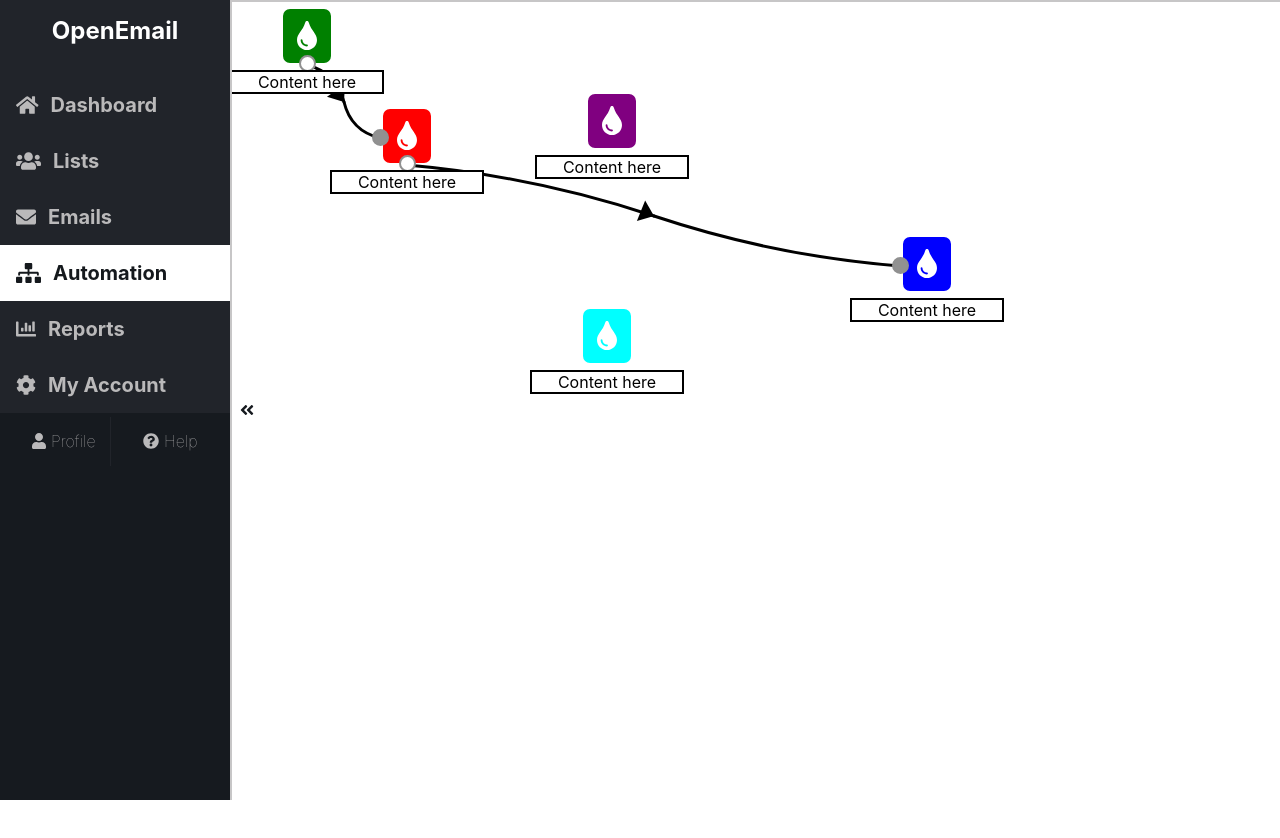
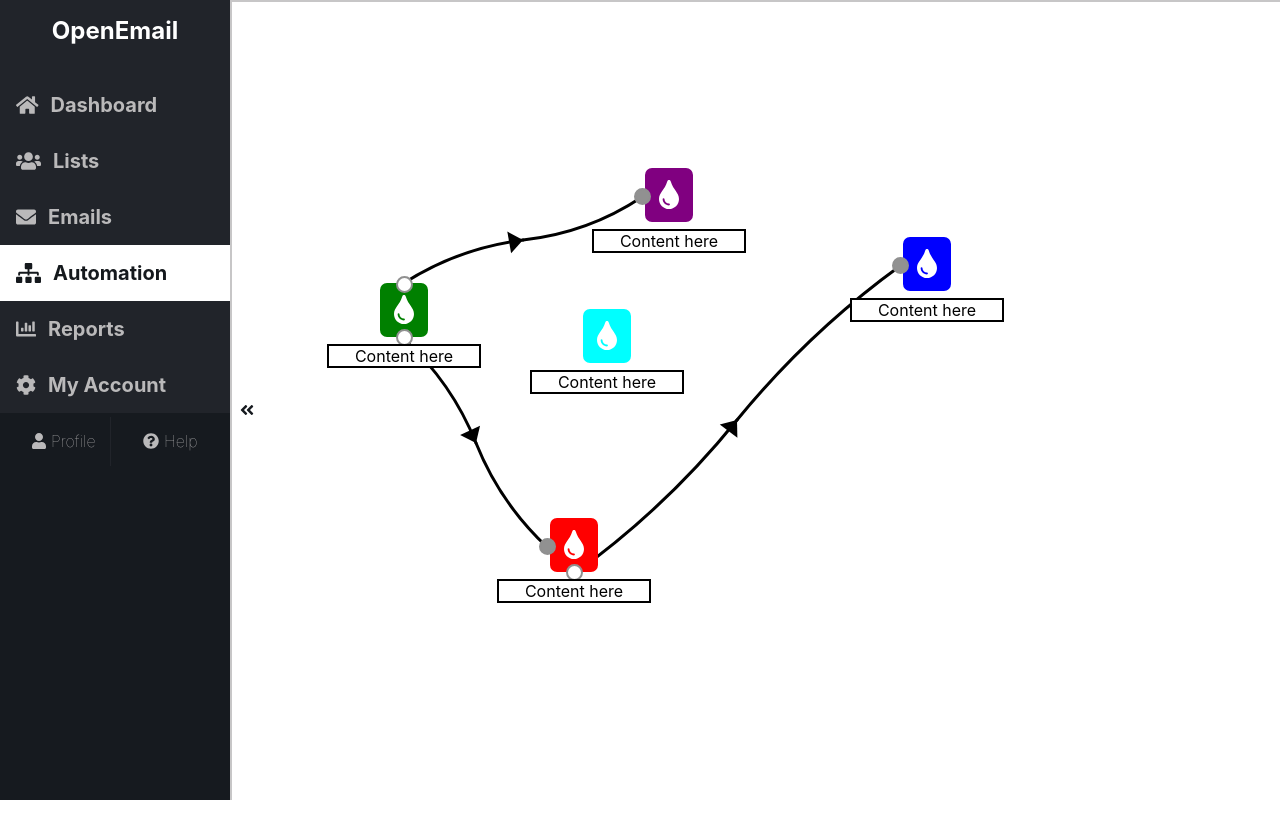
Before and after one commit to logmannn/marketing-automation-tool-ui, a React (Create React App) app: page / in a window 1280 px wide. Shown: the top 838 px of the page. Built offline with nearby package versions, Linux system fonts and the light colour scheme.

Commit message:
fix crashing issue when setting items unnecessarily

```diff
--- a/src/editing/Editing.js
+++ b/src/editing/Editing.js
@@ -79,26 +79,29 @@ export default class Editing extends Component {
         [
           {
             key: 0,
-            x: 0,
-            y: 0,
+            x: 97,
+            y: 274,
             icon: Drip,
             background: "green",
             activePoints: [
               {
-                top: "",
+                top: "start",
                 left: "",
                 bottom: "start",
                 right: ""
               }
             ],
-            connectedTo: [{ itemId: 1, status: "start", side: "bottom" }],
-            attachedLines: [0],
+            connectedTo: [
+              { itemId: 1, status: "start", side: "bottom" },
+              { itemId: 4, status: "start", side: "top" }
+            ],
+            attachedLines: [0, 2],
             deleted: false
           },
           {
             key: 1,
-            x: 100,
-            y: 100,
+            x: 267,
+            y: 509,
             icon: Drip,
             background: "red",
             activePoints: [
@@ -154,20 +157,20 @@ export default class Editing extends Component {
           },
           {
             key: 4,
-            x: 305,
-            y: 85,
+            x: 362,
+            y: 159,
             icon: Drip,
             background: "purple",
             activePoints: [
               {
                 top: "",
-                left: "",
+                left: "end",
                 bottom: "",
                 right: ""
               }
             ],
-            connectedTo: [],
-            attachedLines: [],
+            connectedTo: [{ itemId: 0, status: "end", side: "left" }],
+            attachedLines: [2],
             deleted: false
           }
         ]
@@ -207,6 +210,21 @@ export default class Editing extends Component {
             end: [
               {
                 item: 2,
+                side: "left"
+              }
+            ]
+          },
+          {
+            key: 1,
+            start: [
+              {
+                item: 0,
+                side: "top"
+              }
+            ],
+            end: [
+              {
+                item: 4,
                 side: "left"
               }
             ]
@@ -446,10 +464,10 @@ export default class Editing extends Component {
             index = attachedItemEnd.attachedLines.indexOf(id);
             items[lineItemEnd.item].attachedLines.splice(index, 1);
 
-            items[id] = {
-              ...items[id],
-              attachedLines: [...items[id].attachedLines]
-            };
+            // items[id] = {
+            //   ...items[id],
+            //   attachedLines: [...items[id].attachedLines]
+            // };
 
             let alreadyConnectedToStart = 0;
             for (let i = 0; i < attachedItemStart.connectedTo.length; i++) {
@@ -474,7 +492,6 @@ export default class Editing extends Component {
 
             // for (let i = 0; i < attachedItemEnd.connectedTo.length; i++) {
             // console.log(attachedItemEnd.activePoints[0][lineItemEnd.side]);
-            // debugger;
             // attachedItemEnd.activePoints[0][lineItemEnd.side] = "";
             // }
 
@@ -667,7 +684,6 @@ export default class Editing extends Component {
       for (let i = 0; i < deltaPositions[0].length; i++) {
         if (deltaPositions[0][i].key === id) {
           let items = deltaPositions[0][i];
-
           items.deleted = true;
         }
       }
```
